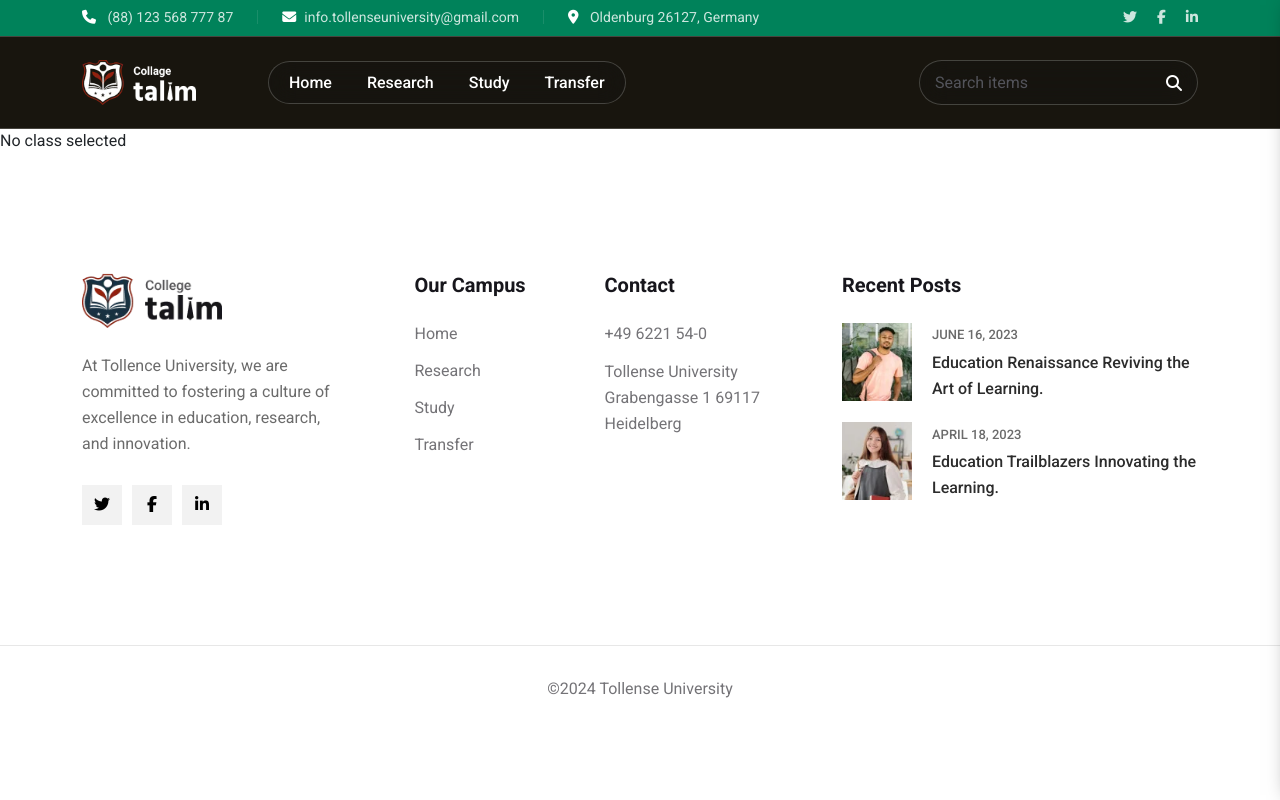
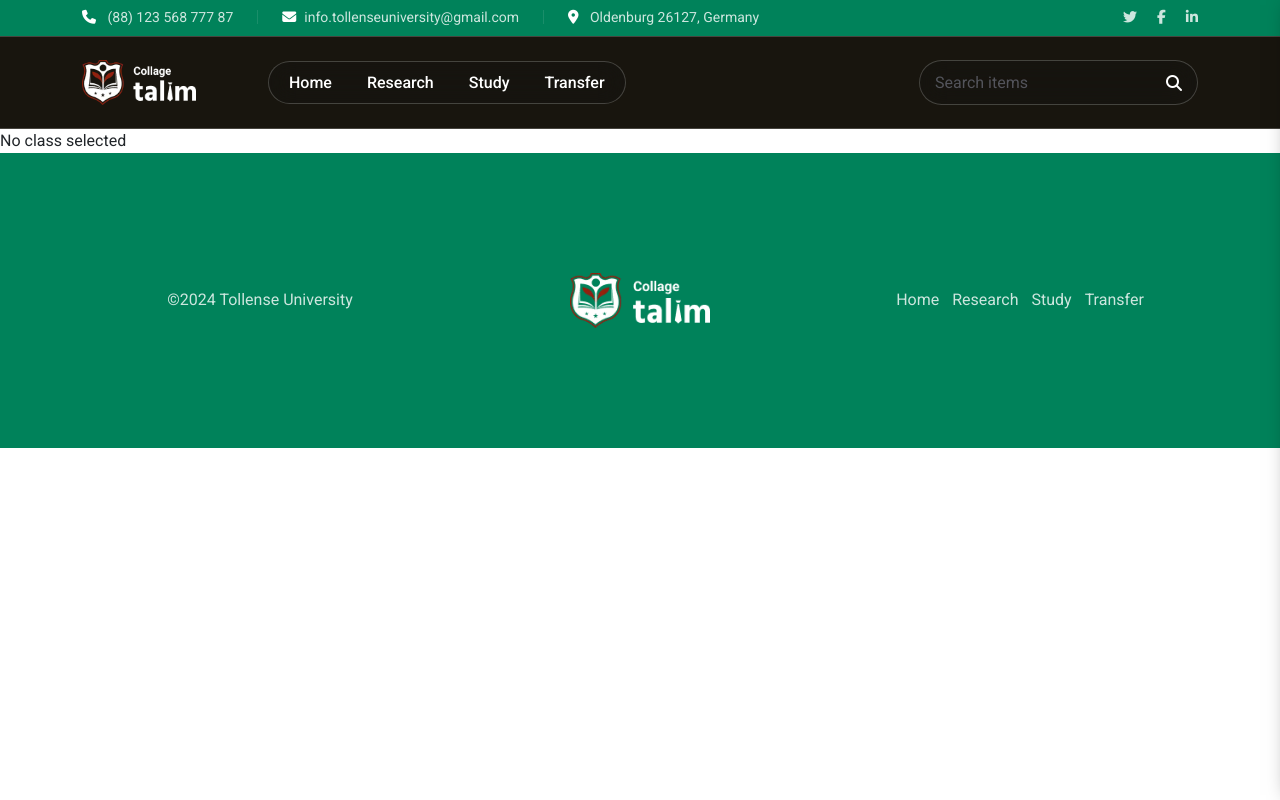
Before and after one commit to saigonTechnology1/Tollance-University, a React (Create React App) app in the folder Tollance University Web React Sample/: page /details-page in a window 1280 px wide. Built offline with nearby package versions, Linux system fonts and the light colour scheme.

Commit message:
Required Footer redesign done by Kalpesh

```diff
--- a/Tollance University Web React Sample/src/components/common/Footer.js
+++ b/Tollance University Web React Sample/src/components/common/Footer.js
@@ -7,48 +7,26 @@ export const Footer = () => {
       <footer className="tl-footer tl-4-footer">
         <div className="tl-footer-top">
           <div className="container">
-            <div className="row gy-5 justify-content-between">
-              <div className="col-lg-3 col-sm-6 col-12">
+            {/* New Required Footer start here */}
+             <div className="row gy-5 justify-content-between align-items-center">
+              <div className="col-lg-4 order-lg-1 order-3">
                 <div className="tl-footer-widget tl-4-footer-widget">
-                  <Link to="/" className="logo tl-footer-widget-title">
-                    <img src="assets/images/logos/logo-3.png" alt="logo" />
-                  </Link>
-
-                  <p className="tl-4-footer-descr">
-                    At Tollence University, we are committed to fostering a
-                    culture of excellence in education, research, and
-                    innovation.
+                  <p className="tl-4-copyright-txt m-0 text-center text-lg-left">
+                    ©2024 Tollense University
                   </p>
-                  <div className="tl-4-footer-socials">
-                    <ul>
-                      <li>
-                        <a href="https://twitter.com/" target="_blank">
-                          <i className="fa-brands fa-twitter"></i>
-                        </a>
-                      </li>
-                      <li>
-                        <a href="https://www.facebook.com/" target="_blank">
-                          <i className="fa-brands fa-facebook-f"></i>
-                        </a>
-                      </li>
-                      <li>
-                        <a href="https://www.linkedin.com/" target="_blank">
-                          <i className="fa-brands fa-linkedin-in"></i>
-                        </a>
-                      </li>
-                    </ul>
-                  </div>
                 </div>
               </div>
 
-              <div className="col-lg-4 order-1 order-sm-2 order-lg-1">
-                <div className="row gy-5">
-                  <div className="col-6 col-xxs-12">
-                    <div className="tl-footer-widget tl-4-footer-widget">
-                      <h5 className="tl-footer-widget-title tl-4-footer-widget-title">
-                        Our Campus
-                      </h5>
-                      <ul className="tl-footer-links tl-4-footer-links">
+              <div className="col-lg-4 order-1 order-lg-2">
+                    <div className="tl-footer-widget tl-4-footer-widget text-center">
+                      <Link to="/" className="logo tl-footer-widget-title mb-0">
+                      <img src="assets/images/logos/logo-3-light.png" alt="logo" />
+                      </Link>
+                  </div>
+                </div>
+                <div className="col-lg-4 order-2 order-lg-3">
+                <div className="tl-footer-widget tl-4-footer-widget">
+                <ul className="tl-footer-links tl-4-footer-links flex-row justify-content-center">
                         <li>
                           <Link to="/" role="button">
                             Home
@@ -73,86 +51,13 @@ export const Footer = () => {
                           </Link>
                         </li>
                       </ul>
-                    </div>
-                  </div>
-                  <div className="col-6 col-xxs-12">
-                    <div className="tl-footer-widget tl-4-footer-widget">
-                      <h5 className="tl-footer-widget-title tl-4-footer-widget-title">
-                        Contact
-                      </h5>
-                      <ul className="tl-footer-links tl-4-footer-links">
-                        <li>
-                          <a href="tel:12356877787">+49 6221 54-0</a>
-                        </li>
-                        <li>
-                          <p>
-                            Tollense University Grabengasse 1 69117 Heidelberg
-                          </p>
-                        </li>
-                      </ul>
-                    </div>
-                  </div>
+
                 </div>
               </div>
-
-              <div className="col-lg-4 col-sm-6 col-12 order-2 order-sm-1 order-lg-2">
-                <div className="tl-footer-widget tl-4-footer-widget">
-                  <h5 className="tl-footer-widget-title tl-4-footer-widget-title">
-                    Recent Posts
-                  </h5>
-
-                  <div className="tl-4-footer-articles">
-                    <div className="tl-4-footer-article">
-                      <img
-                        src="assets/images/tl-11/sidebar-article-2.jpg"
-                        alt="Article image"
-                        className="tl-4-footer-article-img"
-                      />
-
-                      <div className="tl-4-footer-article-txt">
-                        <span className="tl-4-footer-article-date">
-                          June 16, 2023
-                        </span>
-                        <h5 className="tl-4-footer-article-title">
-                          Education Renaissance Reviving the Art of Learning.
-                        </h5>
-                      </div>
-                    </div>
-
-                    <div className="tl-4-footer-article">
-                      <img
-                        src="assets/images/tl-11/sidebar-article-3.jpg"
-                        alt="Article image"
-                        className="tl-4-footer-article-img"
-                      />
-
-                      <div className="tl-4-footer-article-txt">
-                        <span className="tl-4-footer-article-date">
-                          April 18, 2023
-                        </span>
-                        <h5 className="tl-4-footer-article-title">
-                          Education Trailblazers Innovating the Learning.
-                        </h5>
-                      </div>
-                    </div>
-                  </div>
-                </div>
               </div>
+              {/* New Required Footer end here */}
             </div>
           </div>
-        </div>
-
-        <div className="tl-footer-bottom tl-4-footer-bottom">
-          <div className="container">
-            <div className="row gy-4 align-items-center">
-              <div className="col-12">
-                <p className="tl-4-copyright-txt m-0 text-center">
-                  ©2024 Tollense University
-                </p>
-              </div>
-            </div>
-          </div>
-        </div>
       </footer>
     </div>
   )
```
Also changed, not shown: Tollance University Web React Sample/src/styles/style.css.
